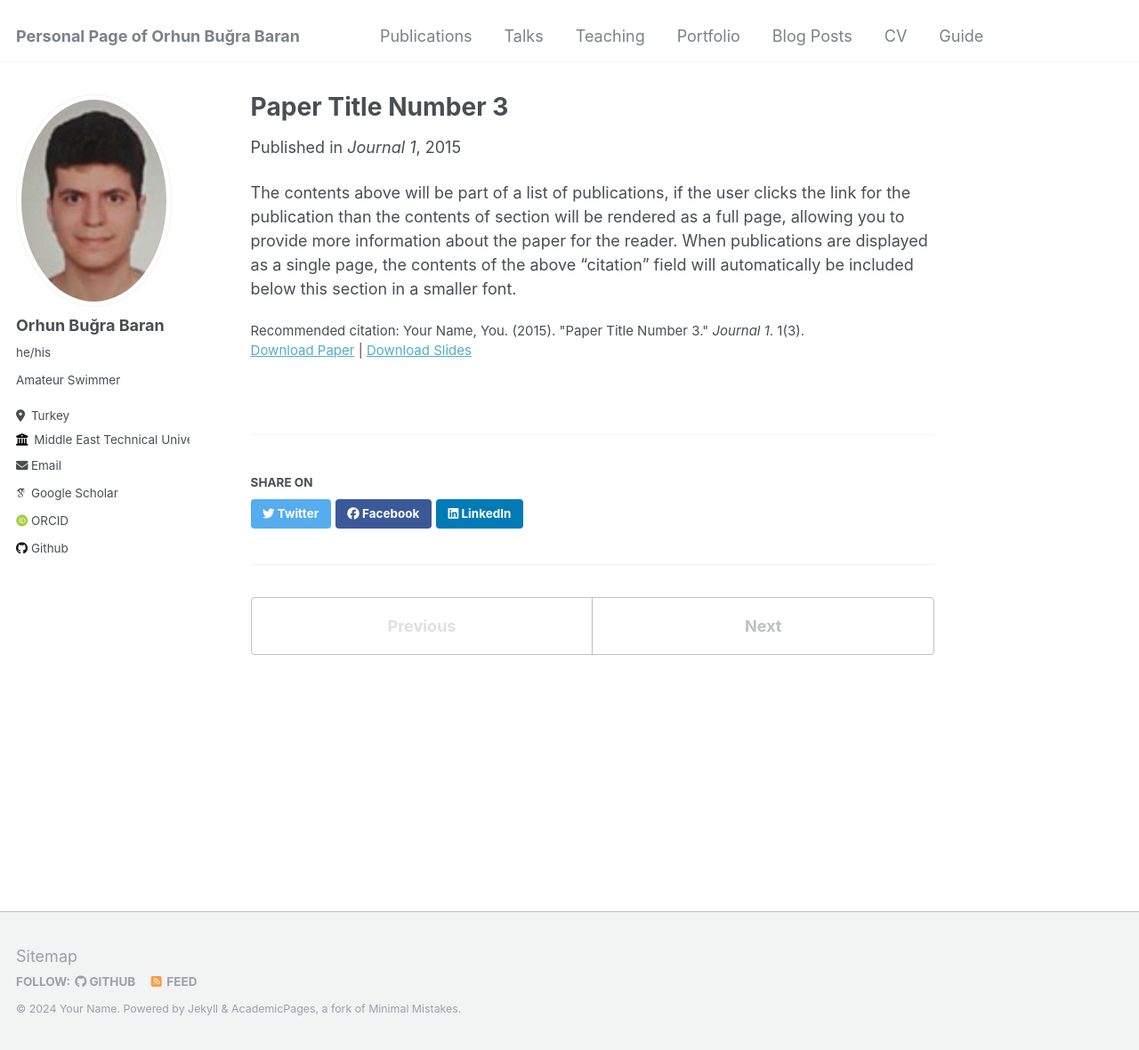
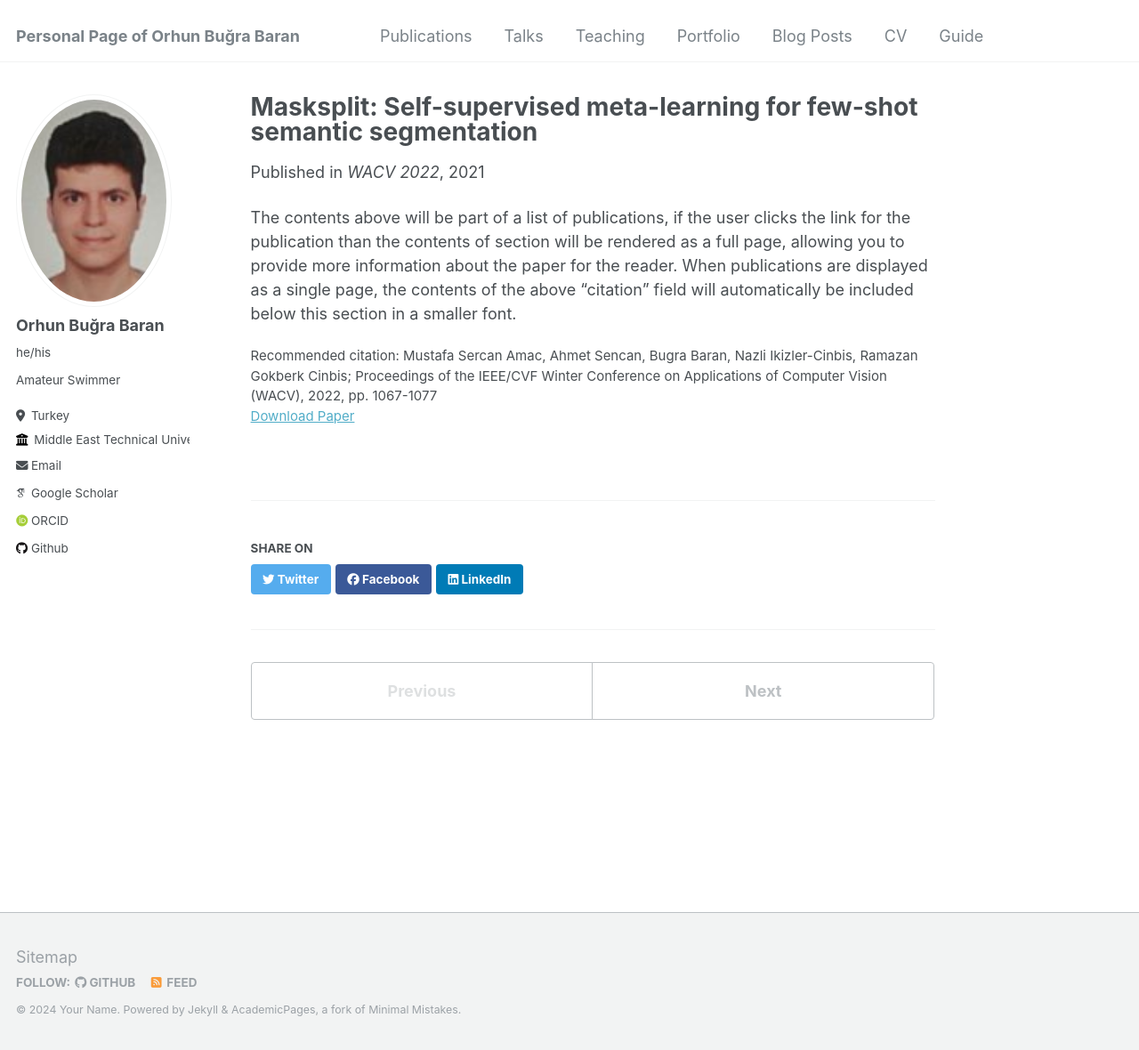
Before and after one commit to bugrabaran/bugrabaran.github.io, a Jekyll site: the page built from _publications/2015-10-01-paper-title-number-3.md, in a window 1280 px wide and 1180 px high. Shown: the whole window at 89% size. Built offline with Jekyll 4.4.1, drawn with Linux system fonts in a browser that asks for light colours; some web fonts are replaced.

Commit message:
Update 2015-10-01-paper-title-number-3.md

```diff
--- a/_publications/2015-10-01-paper-title-number-3.md
+++ b/_publications/2015-10-01-paper-title-number-3.md
@@ -1,13 +1,12 @@
 ---
-title: "Paper Title Number 3"
+title: "Masksplit: Self-supervised meta-learning for few-shot semantic segmentation"
 collection: publications
 permalink: /publication/2015-10-01-paper-title-number-3
-excerpt: 'This paper is about the number 3. The number 4 is left for future work.'
-date: 2015-10-01
-venue: 'Journal 1'
-slidesurl: 'http://academicpages.github.io/files/slides3.pdf'
-paperurl: 'http://academicpages.github.io/files/paper3.pdf'
-citation: 'Your Name, You. (2015). &quot;Paper Title Number 3.&quot; <i>Journal 1</i>. 1(3).'
+excerpt: 'In this paper we investigate various self-supervised meta-learning approaches for few-shot semantic segmentation.'
+date: 2021-11-03
+venue: 'WACV 2022'
+paperurl: 'https://openaccess.thecvf.com/content/WACV2022/papers/Amac_MaskSplit_Self-Supervised_Meta-Learning_for_Few-Shot_Semantic_Segmentation_WACV_2022_paper.pdf'
+citation: 'Mustafa Sercan Amac, Ahmet Sencan, Bugra Baran, Nazli Ikizler-Cinbis, Ramazan Gokberk Cinbis; Proceedings of the IEEE/CVF Winter Conference on Applications of Computer Vision (WACV), 2022, pp. 1067-1077 '
 ---
 
 The contents above will be part of a list of publications, if the user clicks the link for the publication than the contents of section will be rendered as a full page, allowing you to provide more information about the paper for the reader. When publications are displayed as a single page, the contents of the above "citation" field will automatically be included below this section in a smaller font.
```
